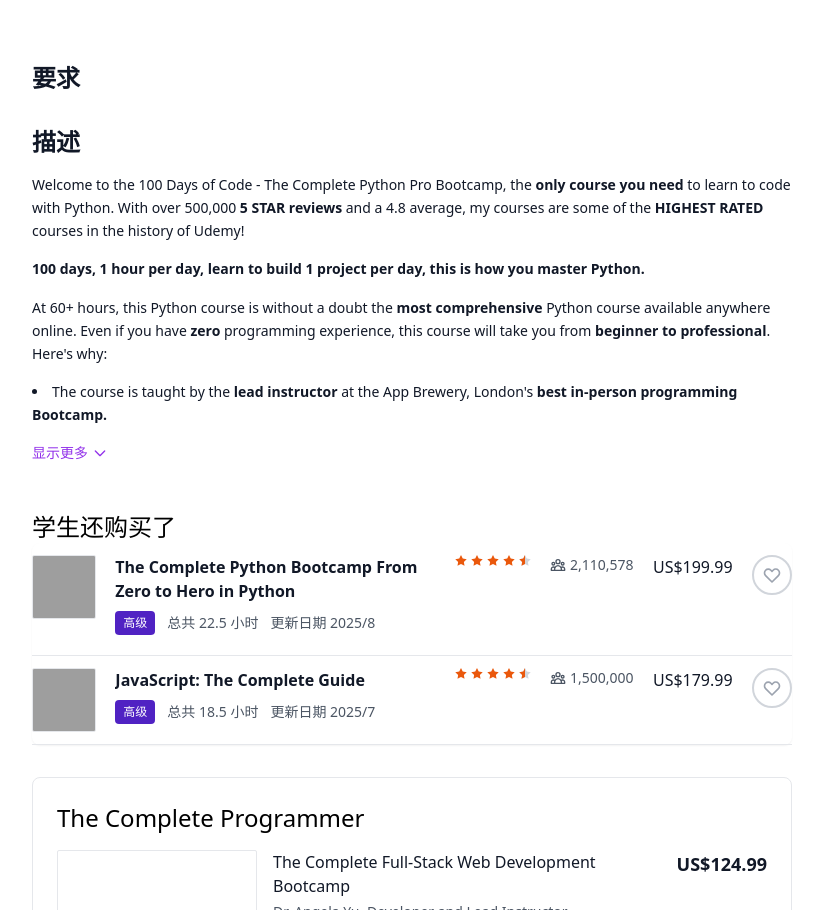
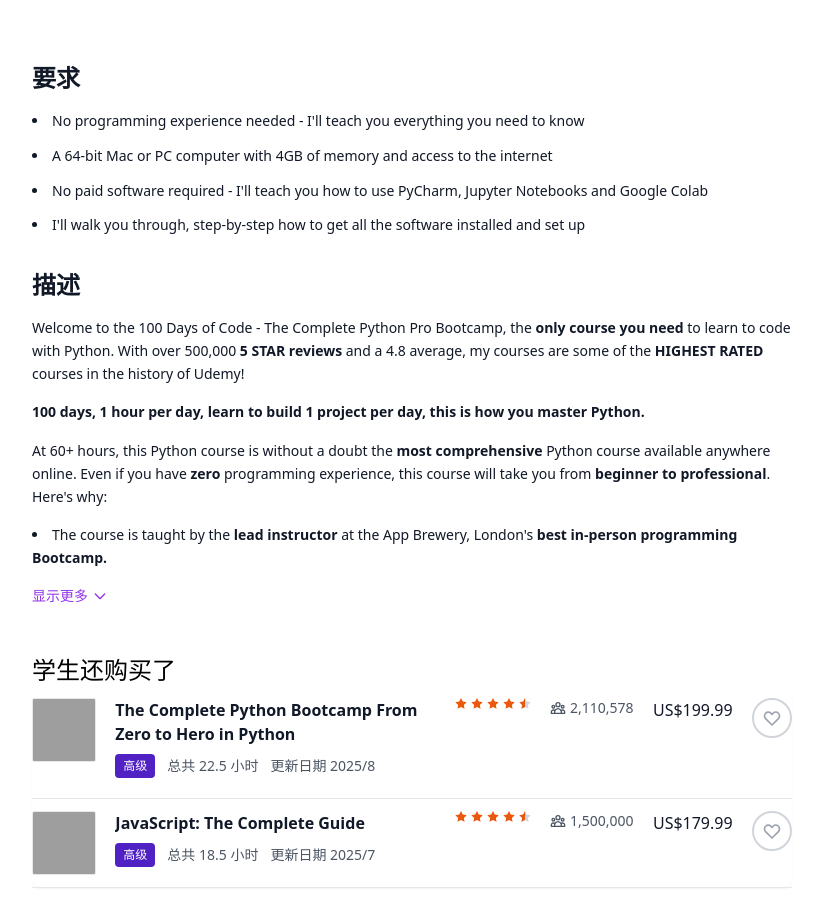
Before and after one commit to carmencitaqiu/test-udemy, a Nuxt app: page / in a window 1280 px wide. Shown: the part 2415-3325 px from the top of the page, without its empty margins (48-871 px from the left). Built offline with nearby package versions, Linux system fonts and the light colour scheme; grey boxes are pictures that could not be loaded.

Commit message:
fix:requirements

```diff
--- a/components/Course/CourseDescription.vue
+++ b/components/Course/CourseDescription.vue
@@ -3,18 +3,17 @@
     <!-- 要求部分 -->
     <div class="mb-8">
       <h2 class="text-2xl font-bold text-gray-900 mb-4">要求</h2>
-      <ul class="space-y-3">
+      <div>
+        <ul class="space-y-3 list-disc list-inside">
           <li
             v-for="(requirement, index) in requirements"
             :key="index"
-          class="flex items-start gap-3"
+            class="text-sm text-gray-900 leading-relaxed"
           >
-          <div class="flex-shrink-0 mt-0.5">
-            <img src="/icons/check.svg" alt="check" class="w-5 h-5" />
-          </div>
-          <p class="text-sm text-gray-900 leading-relaxed">{{ requirement }}</p>
+            {{ requirement }}
           </li>
         </ul>
+      </div>
     </div>
 
     <!-- 描述部分 -->
@@ -73,6 +72,13 @@
 </template>
 
 <script setup>
+const requirements = ref([
+  "No programming experience needed - I'll teach you everything you need to know",
+  "A 64-bit Mac or PC computer with 4GB of memory and access to the internet",
+  "No paid software required - I'll teach you how to use PyCharm, Jupyter Notebooks and Google Colab",
+  "I'll walk you through, step-by-step how to get all the software installed and set up"
+])
+
 const isExpanded = ref(false)
 const descriptionRef = ref(null)
 const showToggleButton = ref(false)
```
Lines whose indentation alone changed are shown as unchanged.
